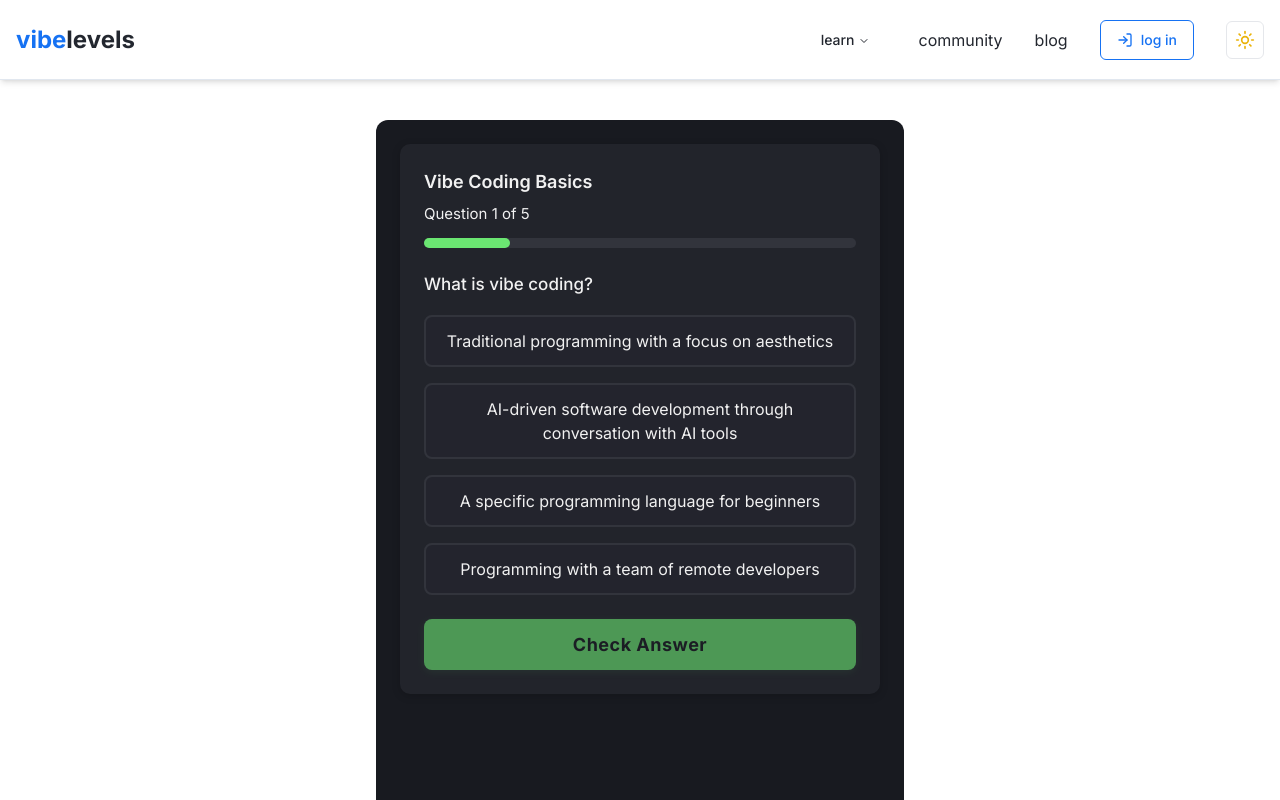
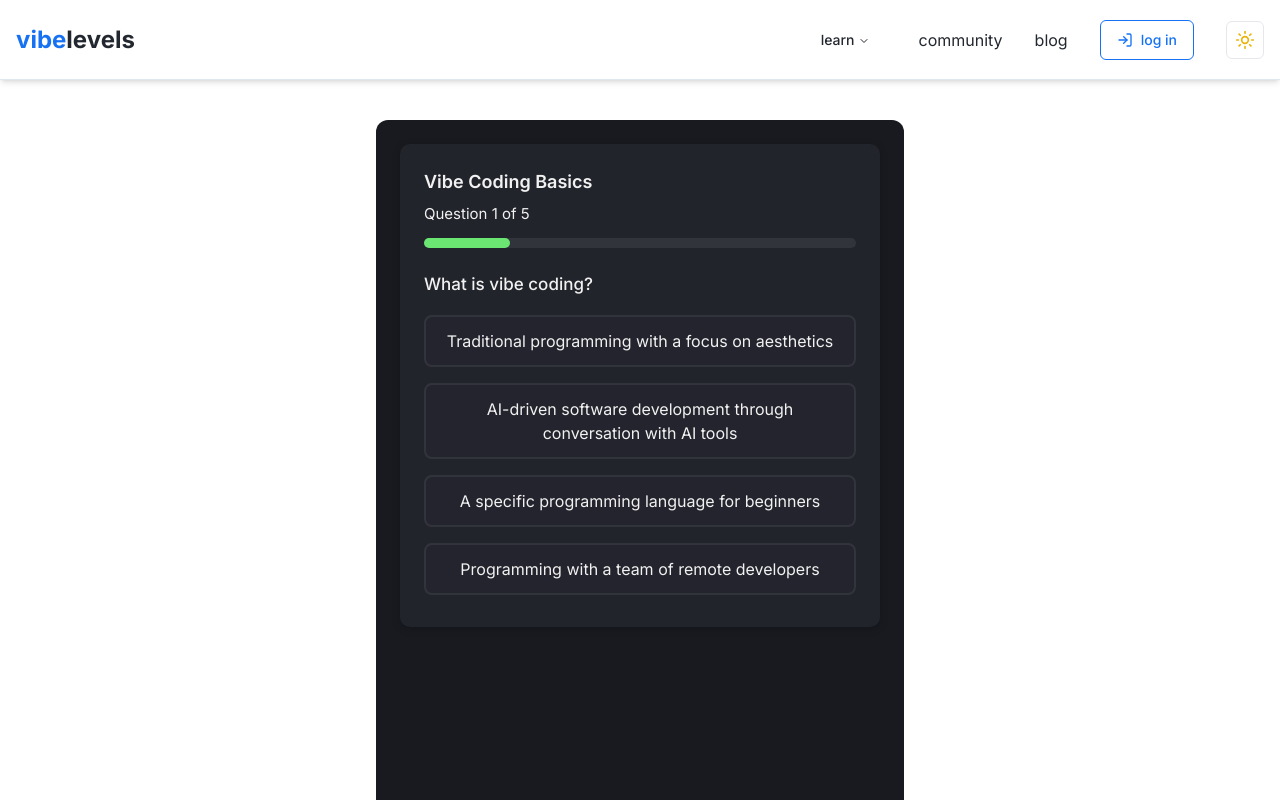
Before and after one commit to thenice777/vibelevels, a React (Vite) app: page /quiz in a window 1280 px wide. Shown: the top 800 px of the page. Built offline with nearby package versions, Linux system fonts and the light colour scheme.

Commit message:
Refactor: Instant answer selection in Quiz component
- Remove the "Check Answer" button.
- Make the answer selection instant.
- Update the component's logic to reflect the changes.

```diff
--- a/src/components/Quiz.tsx
+++ b/src/components/Quiz.tsx
@@ -1,3 +1,4 @@
+
 import React, { useState, useMemo } from "react";
 import quizData from "../assets/content/quizzes/vibe-coding-unit1.json";
 
@@ -75,15 +76,34 @@ const checkBtnStyle: React.CSSProperties = {
   transition: "background 0.2s",
 };
 const nextBtnStyle: React.CSSProperties = {
-  ...checkBtnStyle,
+  marginTop: 16,
+  width: "100%",
+  padding: "12px 0",
+  borderRadius: 8,
   background: "#3763f4",
   color: "#fff",
+  fontWeight: 700,
+  fontSize: 18,
+  border: "none",
+  cursor: "pointer",
+  letterSpacing: 0.5,
+  boxShadow: "0 2px 8px #6be67222",
+  transition: "background 0.2s",
 };
 const restartBtnStyle: React.CSSProperties = {
-  ...checkBtnStyle,
+  marginTop: 16,
+  width: "100%",
+  padding: "12px 0",
+  borderRadius: 8,
   background: "#23242d",
   color: "#6be672",
   border: "2px solid #6be672",
+  fontWeight: 700,
+  fontSize: 18,
+  cursor: "pointer",
+  letterSpacing: 0.5,
+  boxShadow: "0 2px 8px #6be67222",
+  transition: "background 0.2s",
 };
 const feedbackStyle: React.CSSProperties = {
   margin: "18px 0 8px 0",
@@ -204,13 +224,14 @@ const Quiz: React.FC<QuizProps> = ({
   }
 
   const handleOptionClick = (idx: number) => {
+    // Don't allow changing answer after selection
     if (isAnswerChecked) return;
+
+    // Set the selected answer
     setSelectedAnswerIndex(idx);
-  };
 
-  const handleCheckAnswer = () => {
-    if (selectedAnswerIndex === null) return;
-    const correct = selectedAnswerIndex === q.correctAnswer;
+    // Immediately check if it's correct
+    const correct = idx === q.correctAnswer;
     setIsCorrect(correct);
     setIsAnswerChecked(true);
     if (correct) setScore((s) => s + 1);
@@ -229,7 +250,6 @@ const Quiz: React.FC<QuizProps> = ({
       setIsCorrect(null);
     }
   };
-
 
   // Progress
   const progressPercent = Math.round(((currentQuestionIndex + 1) / questions.length) * 100);
@@ -273,24 +293,12 @@ const Quiz: React.FC<QuizProps> = ({
               )}
             </div>
             <div style={{ color: "#bfcfff", marginBottom: 10 }}>{q.explanation}</div>
+
+            {/* Next button is now always shown after an answer is selected */}
+            <button style={nextBtnStyle} onClick={handleNext}>
+              {currentQuestionIndex === questions.length - 1 ? "Show Results" : "Next"}
+            </button>
           </div>
-        )}
-        {!isAnswerChecked ? (
-          <button
-            style={{
-              ...checkBtnStyle,
-              opacity: selectedAnswerIndex === null ? 0.6 : 1,
-              cursor: selectedAnswerIndex === null ? "not-allowed" : "pointer",
-            }}
-            onClick={handleCheckAnswer}
-            disabled={selectedAnswerIndex === null}
-          >
-            Check Answer
-          </button>
-        ) : (
-          <button style={nextBtnStyle} onClick={handleNext}>
-            {currentQuestionIndex === questions.length - 1 ? "Show Results" : "Next"}
-          </button>
         )}
       </div>
     </div>
```
